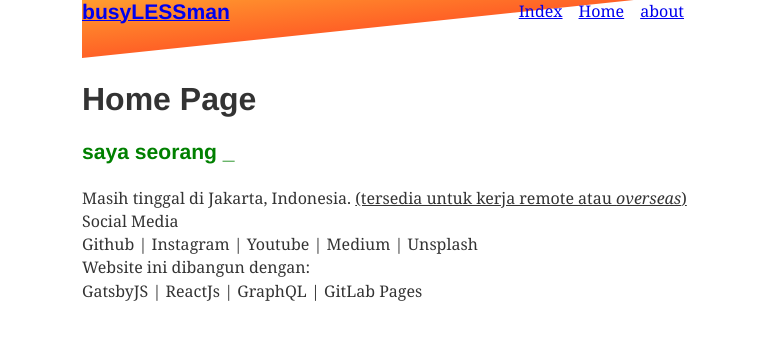
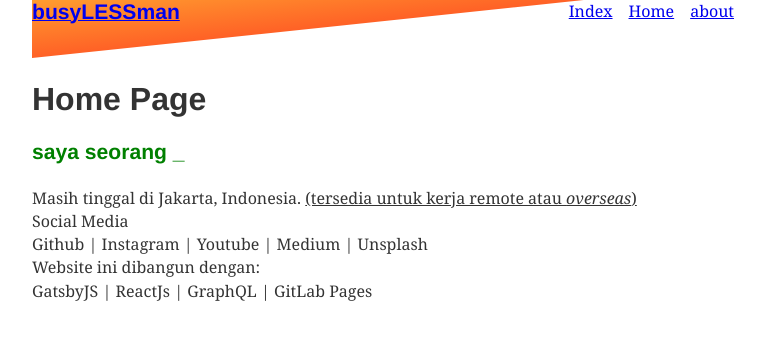
Before and after one commit to andihaki/gatsbyjs, a Gatsby site: page /home in a window 1280 px wide. Shown: the whole page, without its empty margins (249-1014 px from the left). Built offline with nearby package versions, Linux system fonts and the light colour scheme; Gatsby itself is replaced by a stand-in of ours; some packages are replaced by stand-ins of ours.

Commit message:
css shape, layout width

```diff
--- a/src/components/layout.jsx
+++ b/src/components/layout.jsx
@@ -3,7 +3,7 @@ import React from "react";
 import Navbar from "./navbar";
 
 export default ({ children }) => (
-  <div style={{ margin: `0 auto`, maxWidth: 650, padding: `0 1rem` }}>
+  <div style={{ margin: `0 auto`, maxWidth: 750, padding: `0 1rem` }}>
     <Navbar />
     {children}
   </div>
--- /dev/null
+++ b/src/components/typed.jsx
@@ -0,0 +1,82 @@
+import React from "react";
+
+let TIMEOUT = "";
+
+const typedHandler = data => {
+  // console.log('tH', data);
+  const { texts, step, typed, delay } = data;
+  let { text, nextText } = data;
+
+  // text : always take 1text start from text.length
+  text = text + texts[step].slice(text.length, text.length + 1);
+  // nextText : take text.length+1
+  nextText = texts[step].slice(text.length + 1);
+
+  const eachEndOfTyped = texts[step] === text;
+
+  // // looping
+  // if (text.length > 25) {
+  //   return;
+  // }
+
+  if (text) {
+    TIMEOUT = setTimeout(() => {
+      this.setState({
+        text,
+        nextText,
+        delay: 32 + Math.round(Math.random() * (eachEndOfTyped ? 2500 : 100)),
+        typed: eachEndOfTyped ? !typed : typed
+      });
+    }, delay);
+  }
+};
+
+const backspaceHandler = data => {
+  // console.log('bH', data);
+  const { delay, typed, step, texts } = data;
+  let { text } = data;
+
+  text = text.slice(0, -1);
+
+  const similarText = texts[step]
+    .split(" ")
+    .filter((a, idx) => a === texts[step + 1].split(" ")[idx])
+    .join(" ");
+  if (similarText === text) {
+    console.log(similarText, text);
+    this.setState({
+      typed: !typed,
+      step: step + 1,
+      text: similarText
+    });
+  }
+
+  const switchMode = text ? typed : !typed;
+  const noTextLeft = !text ? step + 1 : step;
+
+  TIMEOUT = setTimeout(() => {
+    this.setState({
+      text,
+      delay: 32 + Math.round(Math.random() * 40),
+      typed: switchMode,
+      step: noTextLeft
+    });
+  }, delay);
+};
+
+export default props => {
+  console.log(props.data);
+  const { texts, step, typed } = props.data;
+
+  // stop at end of texts, & backspace mode
+  if (texts.length - 1 === step && !typed) {
+    return false;
+  }
+
+  if (typed) {
+    return typedHandler(props.data);
+  }
+  if (!typed) {
+    return backspaceHandler(props.data);
+  }
+};
--- /dev/null
+++ b/src/containers/typed.jsx
@@ -0,0 +1,128 @@
+import React from "react";
+import styled from "styled-components";
+
+const Jobs = styled.h3`
+  color: green;
+`;
+
+class Typed extends React.Component {
+  state = {
+    texts: [
+      "hi internet!",
+      "saya seorang software engineer",
+      "saya seorang buta warna",
+      "saya fans anime one piece",
+      "saya fans reactJs",
+      "saya seorang kapiten"
+    ],
+    text: "",
+    step: 0,
+    typed: true,
+    delay: 100,
+    nextText: ""
+  };
+
+  TIMEOUT;
+
+  componentDidMount() {
+    // console.log('cDM');
+    const data = Object.assign({}, this.state);
+
+    this.defaultHandler(data);
+  }
+
+  componentDidUpdate() {
+    // console.log('cDU');
+    const data = Object.assign({}, this.state);
+
+    window.clearTimeout(this.TIMEOUT);
+
+    this.defaultHandler(data);
+  }
+
+  defaultHandler = data => {
+    // console.log('dH');
+    const { texts, step, typed } = data;
+
+    // stop at end of texts, & backspace mode
+    if (texts.length - 1 === step && !typed) {
+      return false;
+    }
+
+    if (typed) {
+      this.typedHandler(data);
+    }
+    if (!typed) {
+      this.backspaceHandler(data);
+    }
+  };
+
+  typedHandler = data => {
+    // console.log('tH', data);
+    const { texts, step, typed, delay } = data;
+    let { text, nextText } = data;
+
+    // text : always take 1text start from text.length
+    text = text + texts[step].slice(text.length, text.length + 1);
+    // nextText : take text.length+1
+    nextText = texts[step].slice(text.length + 1);
+
+    const eachEndOfTyped = texts[step] === text;
+
+    // // looping
+    // if (text.length > 25) {
+    //   return;
+    // }
+
+    if (text) {
+      this.TIMEOUT = setTimeout(() => {
+        this.setState({
+          text,
+          nextText,
+          delay: 32 + Math.round(Math.random() * (eachEndOfTyped ? 2500 : 100)),
+          typed: eachEndOfTyped ? !typed : typed
+        });
+      }, delay);
+    }
+  };
+
+  backspaceHandler = data => {
+    // console.log('bH', data);
+    const { delay, typed, step, texts } = data;
+    let { text } = data;
+
+    text = text.slice(0, -1);
+
+    const similarText = texts[step]
+      .split(" ")
+      .filter((a, idx) => a === texts[step + 1].split(" ")[idx])
+      .join(" ");
+    if (similarText === text) {
+      // console.log(similarText, text);
+      this.setState({
+        typed: !typed,
+        step: step + 1,
+        text: similarText
+      });
+    }
+
+    const switchMode = text ? typed : !typed;
+    const noTextLeft = !text ? step + 1 : step;
+
+    this.TIMEOUT = setTimeout(() => {
+      this.setState({
+        text,
+        delay: 32 + Math.round(Math.random() * 40),
+        typed: switchMode,
+        step: noTextLeft
+      });
+    }, delay);
+  };
+
+  render() {
+    const { text } = Object.assign({}, this.state);
+    return <Jobs>{text}_</Jobs>;
+  }
+}
+
+export default Typed;
--- a/src/pages/home.jsx
+++ b/src/pages/home.jsx
@@ -1,9 +1,11 @@
 import React from "react";
-import styled from "styled-components";
+// import styled from "styled-components";
 // import styled, { createGlobalStyle } from "styled-components";
 
 import Header from "../components/header";
 import Layout from "../components/layout";
+
+import Typed from "../containers/typed";
 
 // const GlobalStyle = createGlobalStyle`
 //     body {
@@ -11,10 +13,6 @@ import Layout from "../components/layout";
 //         color: white;
 //     }
 // `;
-
-const Jobs = styled.h3`
-  color: green;
-`;
 
 // const WaveSpan = styled.span`
 //   position: relative;
@@ -48,126 +46,12 @@ const Jobs = styled.h3`
 // `;
 
 class Home extends React.Component {
-  state = {
-    texts: [
-      "hi internet!",
-      "saya seorang software engineer",
-      "saya seorang buta warna",
-      "saya fans anime one piece",
-      "saya fans reactJs",
-      "saya seorang kapiten"
-    ],
-    text: "",
-    step: 0,
-    typed: true,
-    delay: 100,
-    nextText: ""
-  };
-
-  TIMEOUT;
-
-  componentDidMount() {
-    // console.log('cDM');
-    const data = Object.assign({}, this.state);
-
-    this.defaultHandler(data);
-  }
-
-  componentDidUpdate() {
-    // console.log('cDU');
-    const data = Object.assign({}, this.state);
-
-    window.clearTimeout(this.TIMEOUT);
-
-    this.defaultHandler(data);
-  }
-
-  defaultHandler = data => {
-    // console.log('dH');
-    const { texts, step, typed } = data;
-
-    // stop at end of texts, & backspace mode
-    if (texts.length - 1 === step && !typed) {
-      return false;
-    }
-
-    if (typed) {
-      this.typedHandler(data);
-    }
-    if (!typed) {
-      this.backspaceHandler(data);
-    }
-  };
-
-  typedHandler = data => {
-    // console.log('tH', data);
-    const { texts, step, typed, delay } = data;
-    let { text, nextText } = data;
-
-    // text : always take 1text start from text.length
-    text = text + texts[step].slice(text.length, text.length + 1);
-    // nextText : take text.length+1
-    nextText = texts[step].slice(text.length + 1);
-
-    const eachEndOfTyped = texts[step] === text;
-
-    // // looping
-    // if (text.length > 25) {
-    //   return;
-    // }
-
-    if (text) {
-      this.TIMEOUT = setTimeout(() => {
-        this.setState({
-          text,
-          nextText,
-          delay: 32 + Math.round(Math.random() * (eachEndOfTyped ? 2500 : 100)),
-          typed: eachEndOfTyped ? !typed : typed
-        });
-      }, delay);
-    }
-  };
-
-  backspaceHandler = data => {
-    // console.log('bH', data);
-    const { delay, typed, step, texts } = data;
-    let { text } = data;
-
-    text = text.slice(0, -1);
-
-    const similarText = texts[step]
-      .split(" ")
-      .filter((a, idx) => a === texts[step + 1].split(" ")[idx])
-      .join(" ");
-    if (similarText === text) {
-      console.log(similarText, text);
-      this.setState({
-        typed: !typed,
-        step: step + 1,
-        text: similarText
-      });
-    }
-
-    const switchMode = text ? typed : !typed;
-    const noTextLeft = !text ? step + 1 : step;
-
-    this.TIMEOUT = setTimeout(() => {
-      this.setState({
-        text,
-        delay: 32 + Math.round(Math.random() * 40),
-        typed: switchMode,
-        step: noTextLeft
-      });
-    }, delay);
-  };
-
   render() {
-    const { text } = Object.assign({}, this.state);
     return (
       <Layout>
         <Header headerText="Home Page" />
         {/* <WaveSpan /> */}
-        <Jobs>{text}_</Jobs>
+        <Typed />
 
         <div>
           Masih tinggal di Jakarta, Indonesia.{" "}
```
